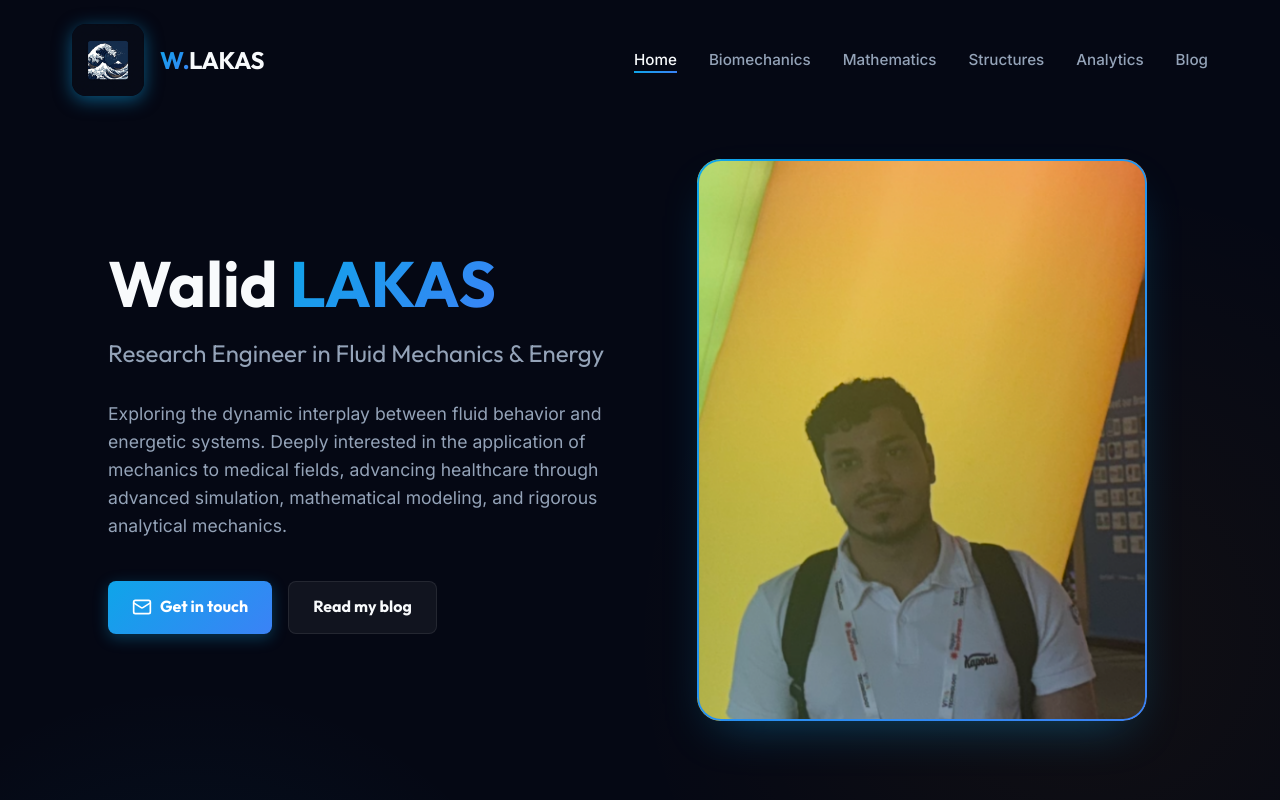
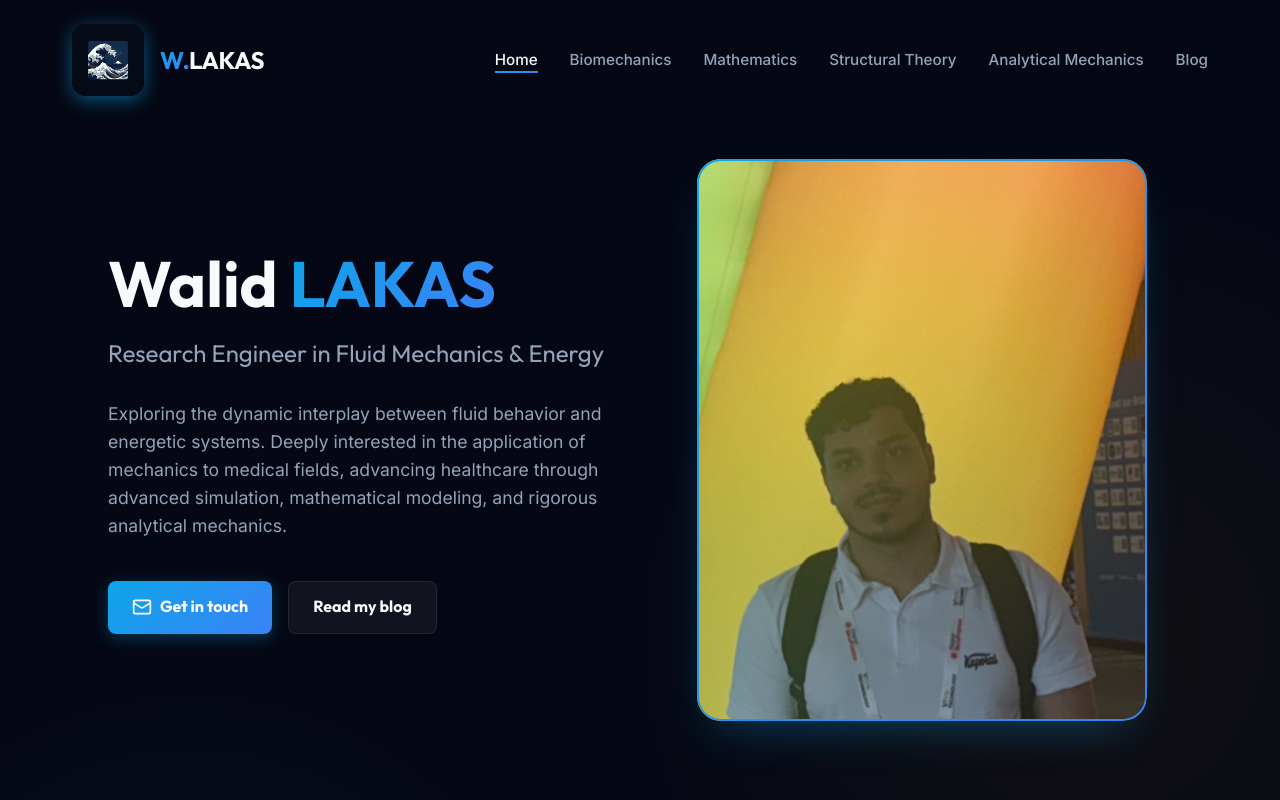
Before and after one commit to Idriss091/walidlakas-1, a React (Vite) app: page / in a window 1280 px wide. Shown: the top 800 px of the page. Built offline with nearby package versions, Linux system fonts and the light colour scheme.

Commit message:
style: update navigation link labels for Structural Theory and Analytical Mechanics

```diff
--- a/src/App.jsx
+++ b/src/App.jsx
@@ -114,8 +114,8 @@ function App() {
             <li><Link to="/" className={`nav-link ${location.pathname === '/' ? 'active' : ''}`}>Home</Link></li>
             <li><Link to="/biomechanics" className={`nav-link ${location.pathname === '/biomechanics' ? 'active' : ''}`}>Biomechanics</Link></li>
             <li><Link to="/mathematics" className={`nav-link ${location.pathname === '/mathematics' ? 'active' : ''}`}>Mathematics</Link></li>
-            <li><Link to="/structural-theory" className={`nav-link ${location.pathname === '/structural-theory' ? 'active' : ''}`}>Structures</Link></li>
-            <li><Link to="/analytical-mechanics" className={`nav-link ${location.pathname === '/analytical-mechanics' ? 'active' : ''}`}>Analytics</Link></li>
+            <li><Link to="/structural-theory" className={`nav-link ${location.pathname === '/structural-theory' ? 'active' : ''}`}>Structural Theory</Link></li>
+            <li><Link to="/analytical-mechanics" className={`nav-link ${location.pathname === '/analytical-mechanics' ? 'active' : ''}`}>Analytical Mechanics</Link></li>
             <li><Link to="/blog" className={`nav-link ${location.pathname === '/blog' ? 'active' : ''}`}>Blog</Link></li>
           </ul>
         </div>
```
